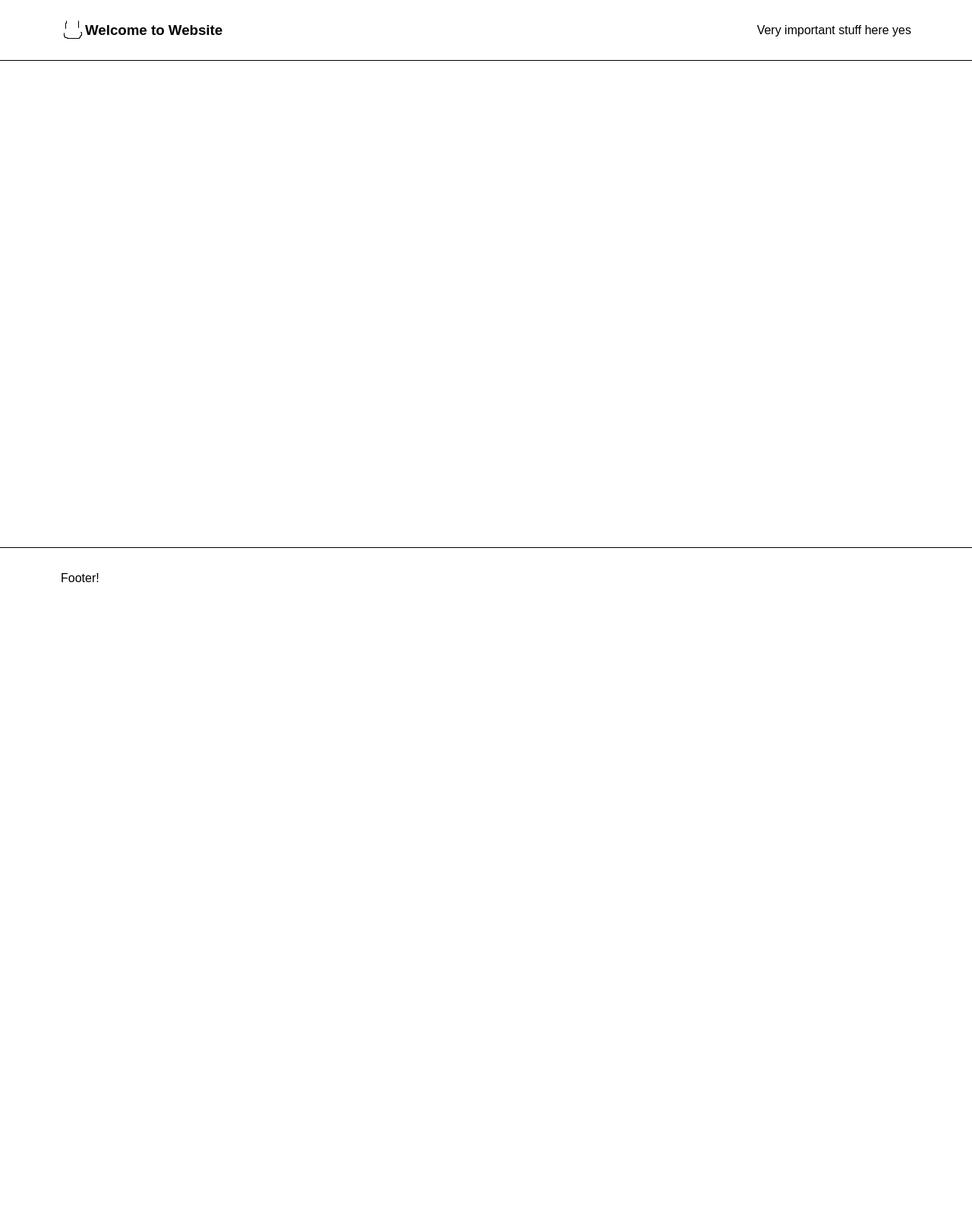
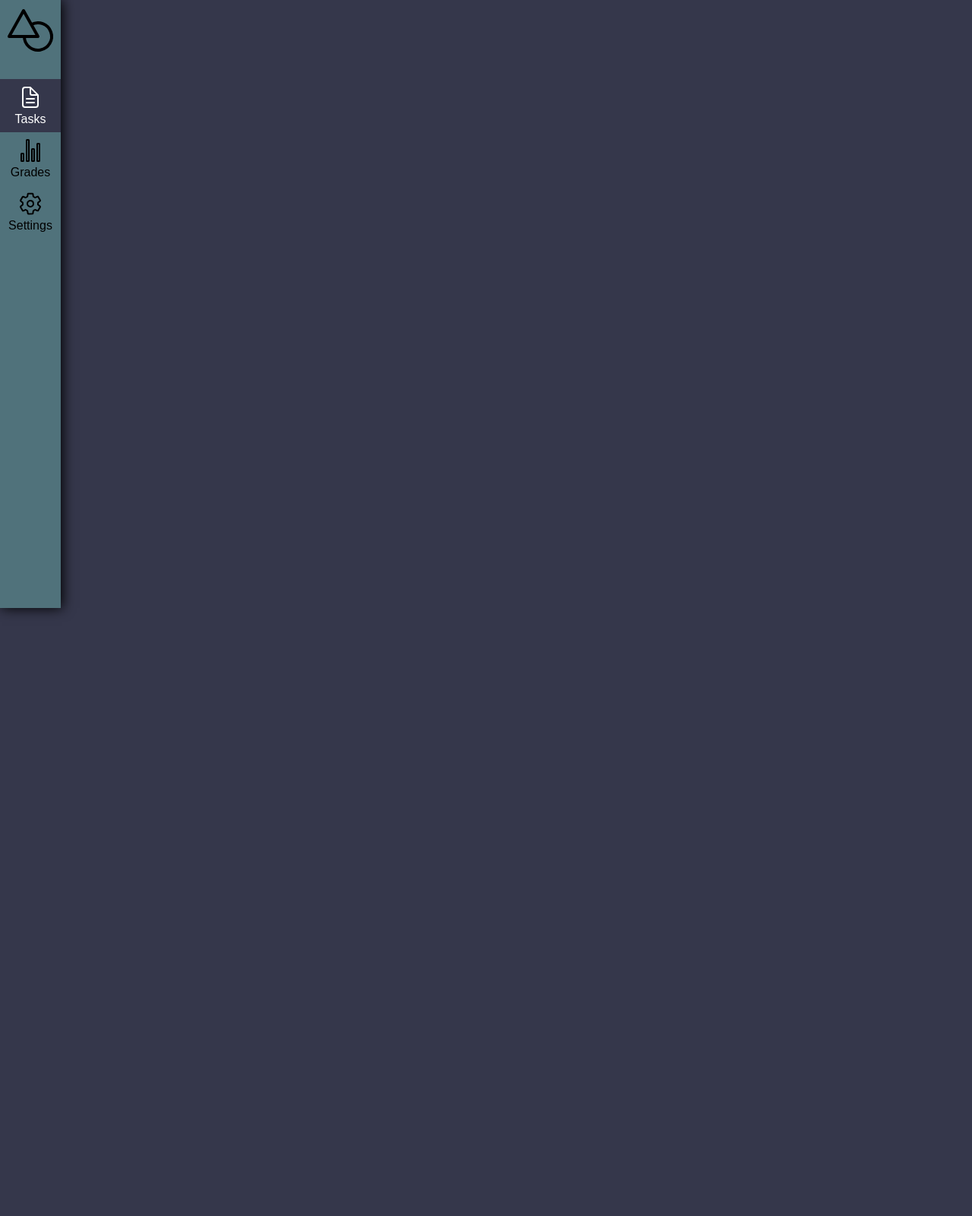
Before and after one commit to 1054009/CSET-160-FinalProject, a Flask app: page / in a window 1280 px wide. Shown: the whole page at 76% size. Before the commit the page ends 766 px from the top, so only its background shows below. Run offline with Flask 3, Linux system fonts and the light colour scheme.

Commit message:
Start design

```diff
--- a/src/static/styles/base.css
+++ b/src/static/styles/base.css
@@ -1,9 +1,12 @@
 :root
 {
-	--side-padding: 5em;
+	--palette1: #35374B;
+	--palette2: #344955;
+	--palette3: #50727B;
+	--palette4: #78A083;
 
-	--navbar-height: 5em;
-	--footer-height: 5em;
+	--navbar-width: 5em;
+	--navbar-spacing: 0.5em;
 }
 
 /*
@@ -26,6 +29,11 @@ html, body
 	height: 100%;
 }
 
+body
+{
+	background-color: var(--palette1);
+}
+
 p
 {
 	margin: 0;
@@ -34,13 +42,6 @@ p
 /*
 *	Classes
 */
-
-.float_right
-{
-	float: right;
-
-	margin-left: auto;
-}
 
 .clearfix::after
 {
@@ -51,55 +52,76 @@ p
 	display: table;
 }
 
+.navbar_button
+{
+	text-align: center;
+
+	display: flex;
+	flex-direction: column;
+	align-items: center;
+
+	gap: calc(var(--navbar-spacing) / 2);
+
+	padding-top: var(--navbar-spacing);
+	padding-bottom: var(--navbar-spacing);
+
+	margin-left: calc((var(--navbar-width) / 2) * -1);
+	margin-right: calc((var(--navbar-width) / 2) * -1);
+
+	background-color: var(--palette3);
+}
+
+.navbar_button:is(.active)
+{
+	background-color: var(--palette1);
+
+	color: white;
+}
+
+.navbar_button ion-icon
+{
+	font-size: calc((var(--navbar-width) - (var(--navbar-spacing) * 2)) / 2);
+}
+
 /*
 *	IDs
 */
 
 #navbar
 {
-	width: 100%;
-	height: var(--navbar-height);
+	width: var(--navbar-width);
+	height: 100%;
 
 	position: sticky;
 	top: 0;
 
-	padding-left: var(--side-padding);
-	padding-right: var(--side-padding);
-	padding-top: 1em;
-	padding-bottom: 1em;
-
-	border-bottom: 1px solid black;
+	padding-left: var(--navbar-spacing);
+	padding-right: var(--navbar-spacing);
+	padding-top: var(--navbar-spacing);
 
 	display: flex;
+	flex-direction: column;
 	align-items: center;
+
+	background-color: var(--palette3);
+
+	box-shadow: 0.1em 0 1em black;
+}
+
+#logo
+{
+	font-size: calc(var(--navbar-width) - (var(--navbar-spacing) * 2));
+
+	margin-bottom: var(--navbar-spacing);
 }
 
 #body_block
 {
 	width: 100%;
-	min-height: calc(100% - (var(--navbar-height) + var(--footer-height)));
+	min-height: 100%;
 
 	padding-left: var(--side-padding);
 	padding-right: var(--side-padding);
 	padding-top: 1em;
 	padding-bottom: 1em;
 }
-
-#footer
-{
-	width: 100%;
-	height: var(--footer-height);
-
-	position: sticky;
-	top: 0;
-
-	padding-left: var(--side-padding);
-	padding-right: var(--side-padding);
-	padding-top: 1em;
-	padding-bottom: 1em;
-
-	border-top: 1px solid black;
-
-	display: flex;
-	align-items: center;
-}
--- a/src/templates/base.html
+++ b/src/templates/base.html
@@ -17,11 +17,24 @@
 
 	<body>
 		<div id="navbar">
-			<img id="logo" src="{{ url_for('static', filename = 'img/test.png') }}">
-			<h3>Welcome to Website</h3>
+			<!-- <img id="logo" src="{{ url_for('static', filename = 'img/test.png') }}"> -->
+			<ion-icon id="logo" name="shapes-outline"></ion-icon>
 
-			<div class="float_right clearfix">
-				<p>Very important stuff here yes</p>
+			<div>
+				<div class="navbar_button active">
+					<ion-icon name="document-text-outline"></ion-icon>
+					Tasks
+				</div>
+
+				<div class="navbar_button">
+					<ion-icon name="stats-chart-outline"></ion-icon>
+					Grades
+				</div>
+
+				<div class="navbar_button">
+					<ion-icon name="settings-outline"></ion-icon>
+					Settings
+				</div>
 			</div>
 		</div>
 
@@ -30,8 +43,7 @@
 			{% endblock %}
 		</div>
 
-		<footer id="footer">
-			<p>Footer!</p>
-		</footer>
+		<script type="module" src="https://unpkg.com/ionicons@7.1.0/dist/ionicons/ionicons.esm.js"></script>
+		<script nomodule src="https://unpkg.com/ionicons@7.1.0/dist/ionicons/ionicons.js"></script>
 	</body>
 </html>
```
